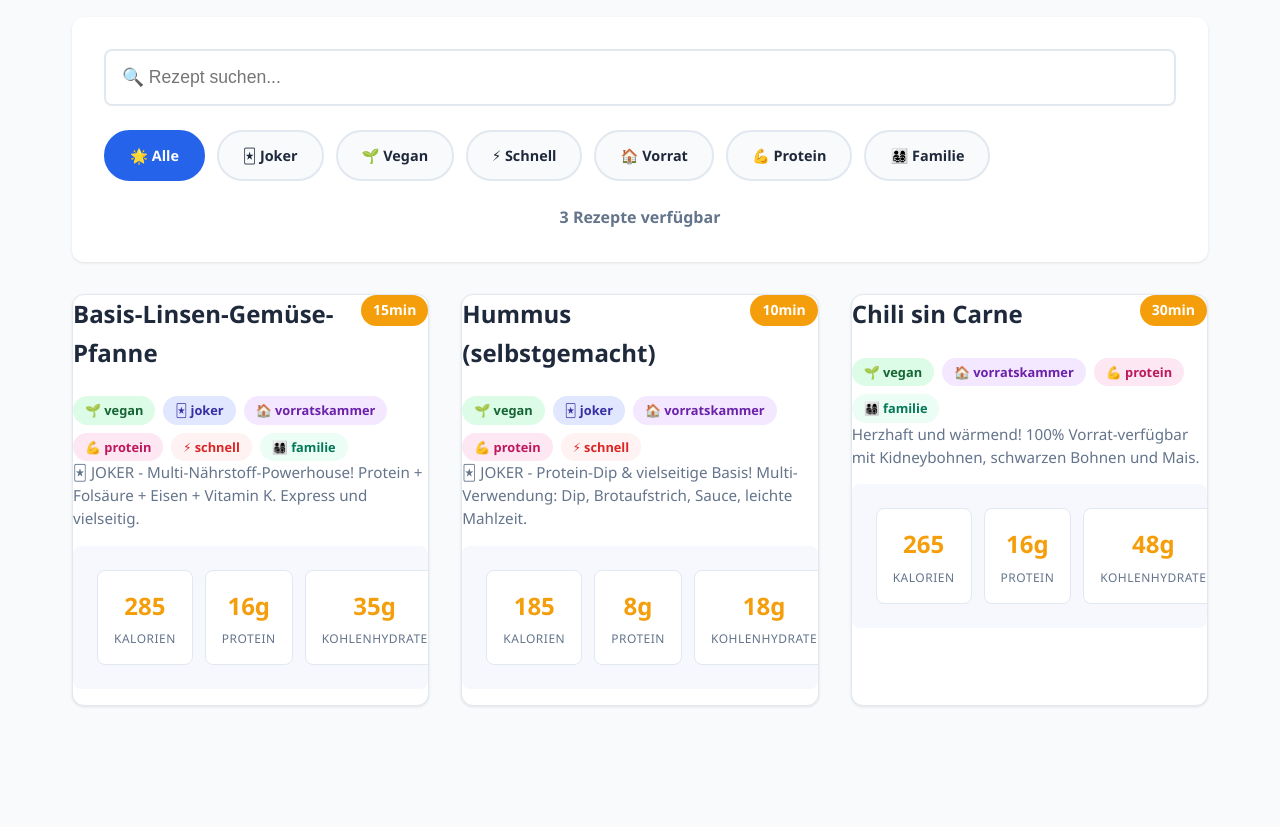
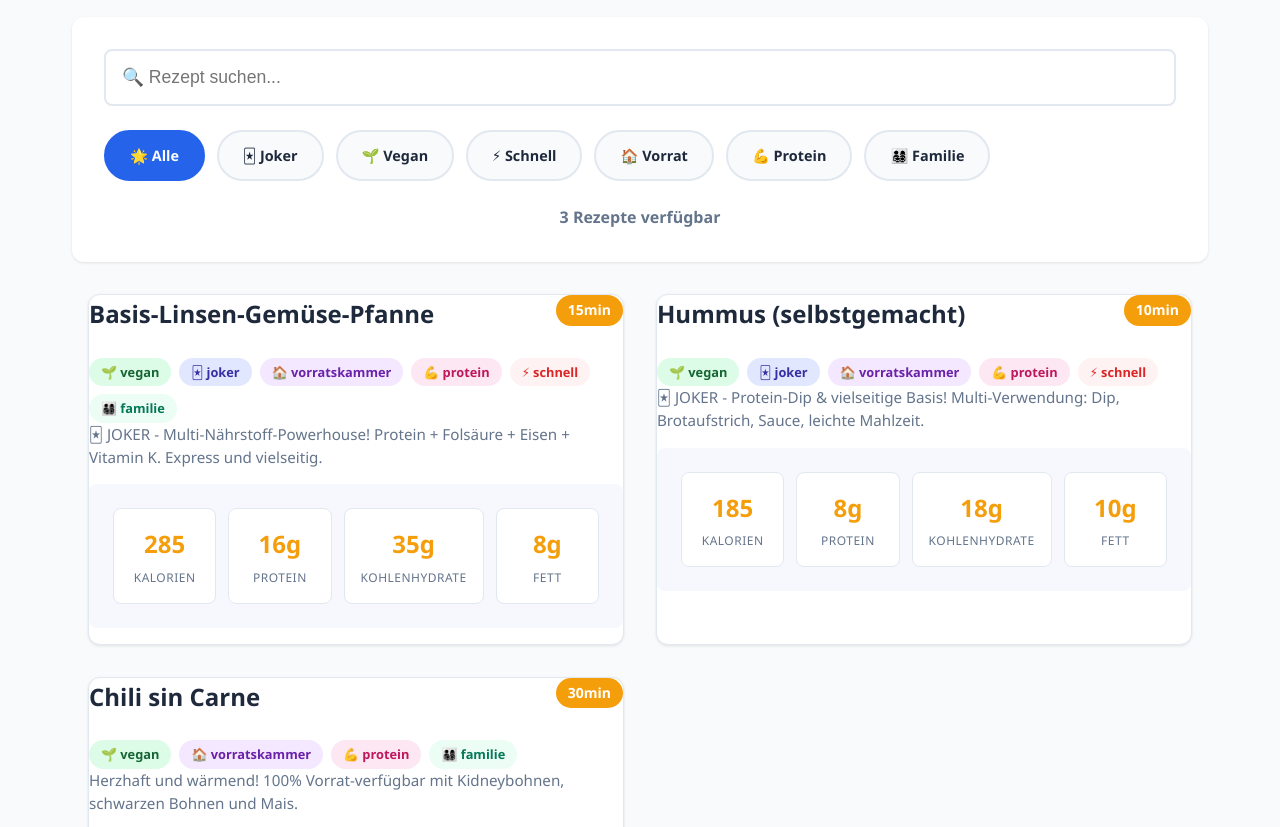
Before and after one commit to kochbuch-kunz/kochbuch-static, a website: page template.html in a window 1280 px wide. Shown: the part 124-951 px from the top of the page. Before the commit the page ends 894 px from the top, so only its background shows below. Drawn offline with Linux system fonts and the light colour scheme.

Commit message:
Update style.css

```diff
--- a/style.css
+++ b/style.css
@@ -145,6 +145,7 @@ h1 {
     grid-template-columns: repeat(auto-fill, minmax(350px, 1fr));
     gap: 2rem;
     margin-bottom: 2rem;
+    padding: 0 1rem;
 }
 
 .recipe-card {
```
